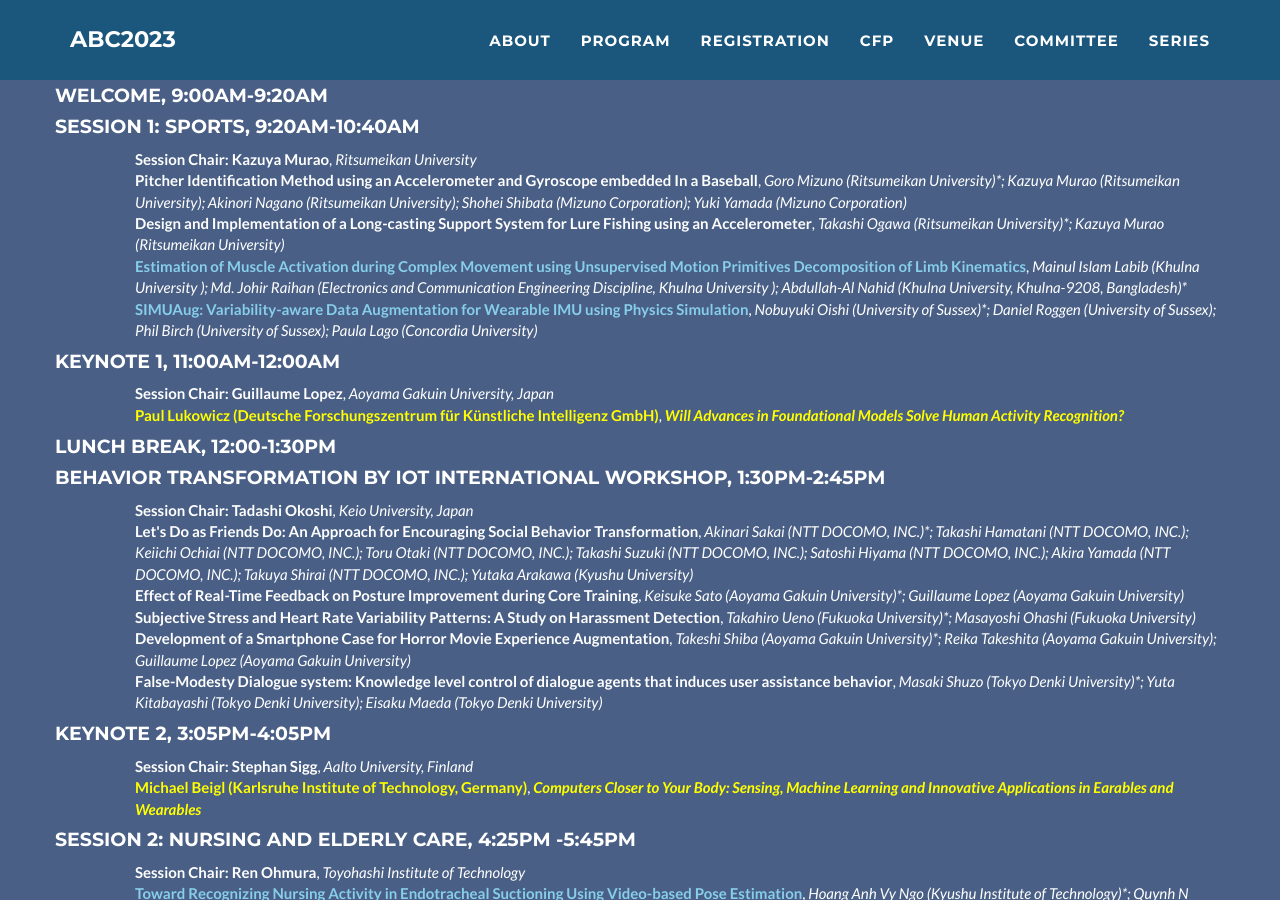
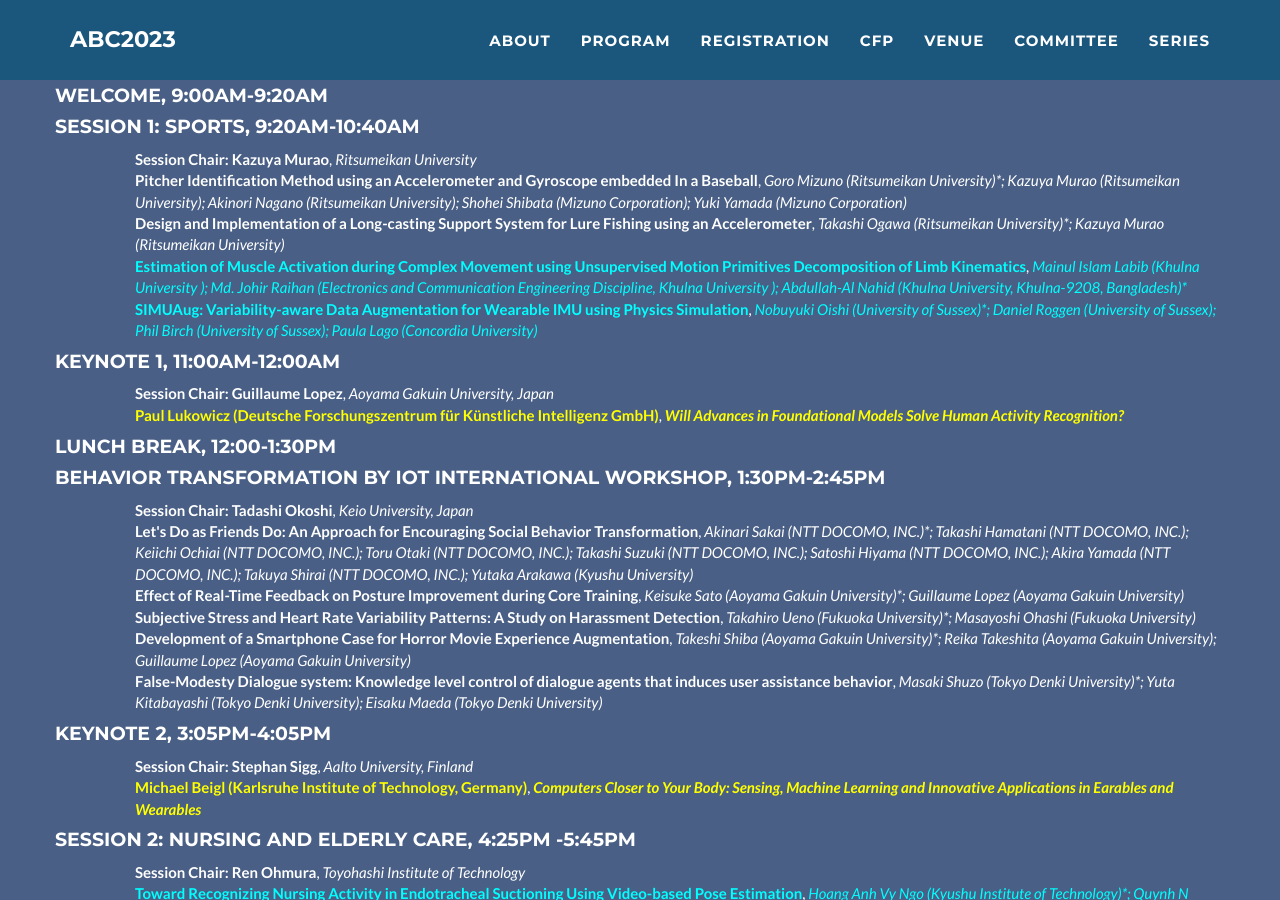
Before and after one commit to abc-research/abc-research.github.io, a Jekyll site: the page built from index.html, in a window 1280 px wide and 900 px high, scrolled down 4701 px. Built offline with Jekyll 4.4.1, drawn with Linux system fonts in a browser that asks for light colours.

Commit message:
Update _config.yml

```diff
--- a/_config.yml
+++ b/_config.yml
@@ -108,10 +108,10 @@ program:
             authors: "Goro Mizuno (Ritsumeikan University)*; Kazuya Murao (Ritsumeikan University); Akinori Nagano (Ritsumeikan University); Shohei Shibata (Mizuno Corporation); Yuki Yamada (Mizuno Corporation)"
           - title: "Design and Implementation of a Long-casting Support System for Lure Fishing using an Accelerometer"
             authors: "Takashi Ogawa (Ritsumeikan University)*; Kazuya Murao (Ritsumeikan University)"
-          - title: "<span style='color:skyblue'>Estimation of Muscle Activation during Complex Movement using Unsupervised Motion Primitives Decomposition of Limb Kinematics</span>"
-            authors: "Mainul Islam Labib (Khulna University ); Md. Johir Raihan (Electronics and Communication Engineering Discipline, Khulna University ); Abdullah-Al Nahid (Khulna University, Khulna-9208, Bangladesh)*"
-          - title: "<span style='color:skyblue'>SIMUAug: Variability-aware Data Augmentation for Wearable IMU using Physics Simulation</span>"
-            authors: "Nobuyuki Oishi (University of Sussex)*; Daniel Roggen (University of Sussex); Phil Birch (University of Sussex); Paula Lago (Concordia University)"
+          - title: "<span style='color:cyan'>Estimation of Muscle Activation during Complex Movement using Unsupervised Motion Primitives Decomposition of Limb Kinematics</span>"
+            authors: "<span style='color:cyan'>Mainul Islam Labib (Khulna University ); Md. Johir Raihan (Electronics and Communication Engineering Discipline, Khulna University ); Abdullah-Al Nahid (Khulna University, Khulna-9208, Bangladesh)*</span>"
+          - title: "<span style='color:cyan'>SIMUAug: Variability-aware Data Augmentation for Wearable IMU using Physics Simulation</span>"
+            authors: "<span style='color:cyan'>Nobuyuki Oishi (University of Sussex)*; Daniel Roggen (University of Sussex); Phil Birch (University of Sussex); Paula Lago (Concordia University)</span>"
       - name: "Keynote 1"
         time: "11:00am-12:00am"
         paper:
@@ -148,8 +148,8 @@ program:
         paper:
           - title: "Session Chair: Ren Ohmura"
             authors: "Toyohashi Institute of Technology"
-          - title: "<span style='color:skyblue'>Toward Recognizing Nursing Activity in Endotracheal Suctioning Using Video-based Pose Estimation</span>"
-            authors: "Hoang Anh Vy Ngo (Kyushu Institute of Technology)*; Quynh N Phuong Vu (Kyushu Institute of Technology); Noriyo Colley (Hokkaido University); Shinji Ninomiya (Hiroshima International University); Satoshi Kanai (Hokkaido University); Shunsuke Komizunai (Kagawa University); Atsushi Konno (Hokkaido University); Misuzu Nakamura (JIKEI University); Sozo Inoue (Kyushu Institute of Technology)"
+          - title: "<span style='color:cyan'>Toward Recognizing Nursing Activity in Endotracheal Suctioning Using Video-based Pose Estimation</span>"
+            authors: "<span style='color:cyan'>Hoang Anh Vy Ngo (Kyushu Institute of Technology)*; Quynh N Phuong Vu (Kyushu Institute of Technology); Noriyo Colley (Hokkaido University); Shinji Ninomiya (Hiroshima International University); Satoshi Kanai (Hokkaido University); Shunsuke Komizunai (Kagawa University); Atsushi Konno (Hokkaido University); Misuzu Nakamura (JIKEI University); Sozo Inoue (Kyushu Institute of Technology)</span>"
           - title: "Daily Gait Recording Using Infrared Analog Sensors"
             authors: "Satoshi Nozu (Hokkaido University)*; Mineichi Kudo (Hokkaido University); Keigo Kimura (Hokkaido University)"
           - title: "Analysis of Physiological Variances in Thermal Comfort among Individuals"
@@ -180,7 +180,7 @@ program:
             authors: "Fukuoka University, Japan"
           - title: "Forecasting Sit-to-Stand Transitions in Wheelchair Patients: a Textile Pressure Sensor-based Approach"
             authors: "Tahia Tazin (Kyushu Institute of Technology)*; John Noel Victorino (Kyushu Institute of Technology); Sozo Inoue (Kyushu Institute of Technology); Yu Enokibori (Nagoya University)"
-          - title: "<span style='color:skyblue'>PressureTansferNet: Human Attribute Guided Dynamic Ground Pressure Profile Transfer using 3D simulated Pressure Maps</span>"
+          - title: "<span style='color:cyan'>PressureTansferNet: Human Attribute Guided Dynamic Ground Pressure Profile Transfer using 3D simulated Pressure Maps</span>"
             authors: "Lala Shakti Swarup Ray (DFKI)*; Vitor Fortes Rey (DFKI); Bo Zhou (DFKI GmbH); Sungho Suh (DFKI); Paul Lukowicz (DFKI GmbH, Germany)"
           - title: "Contrastive Left-Right Wearable Sensors (IMUs) Consistency Matching for HAR"
             authors: "Dominique Nshimyimana (DFKI, RPTU)*; Vitor Fortes Rey (DFKI); Paul Lukowicz (DFKI GmbH, Germany)"
@@ -212,8 +212,8 @@ program:
             authors: "Masayuki Numao (The University of Electro Communications)*; Kinnosuke Tanaka (The University of Electro Communications)"
           - title: "Appearance-Based Gaze Estimation with Deep Neural Networks: From Data Collection to Evaluation"
             authors: "Ankur Bhatt (RPTU/ DFKI GmbH)*; Ko Watanabe (RPTU/DFKI GmbH); Andreas Dengel (DFKI GmbH); Shoya Ishimaru (Osaka Metropolitan University)"
-          - title: "<span style='color:skyblue'>A Relabeling Approach to Signal Patterns for Beacon-based Indoor Localization in Nursing Care Facility</span>"
-            authors: "Chrisitina A Garcia (Kyushu Institute of Technology)*; Quynh N Phuong Vu (Kyushu Institute of Technology); Haru Kaneko (Kyushu Institute of Technology); Sozo Inoue (Kyushu Institute of Technology)"
+          - title: "<span style='color:cyan'>A Relabeling Approach to Signal Patterns for Beacon-based Indoor Localization in Nursing Care Facility</span>"
+            authors: "<span style='color:cyan'>Chrisitina A Garcia (Kyushu Institute of Technology)*; Quynh N Phuong Vu (Kyushu Institute of Technology); Haru Kaneko (Kyushu Institute of Technology); Sozo Inoue (Kyushu Institute of Technology)</span>"
       - name: "Town Hall Meeting"
         time: "4:30pm-5:30pm"
         paper:
```
